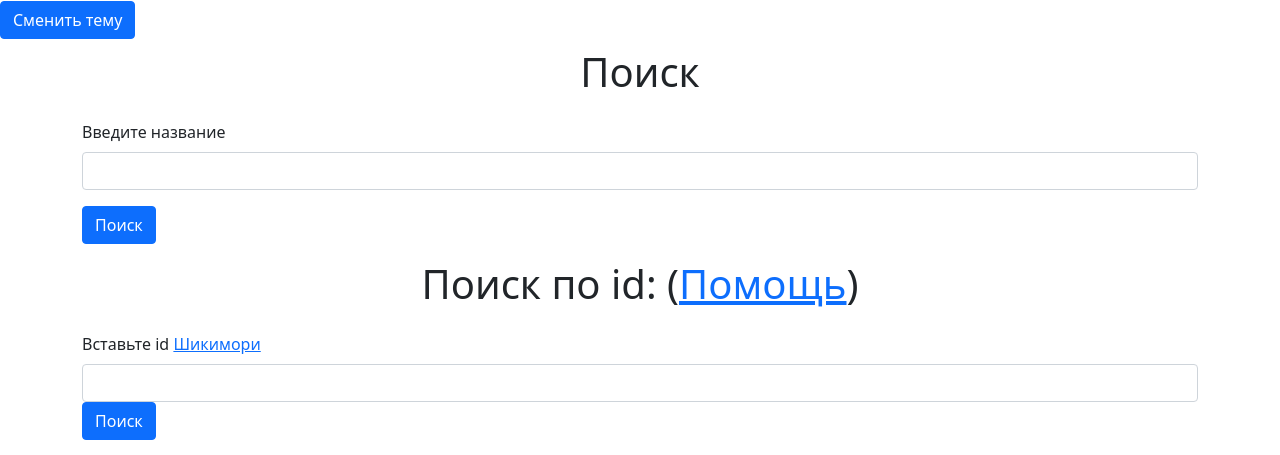
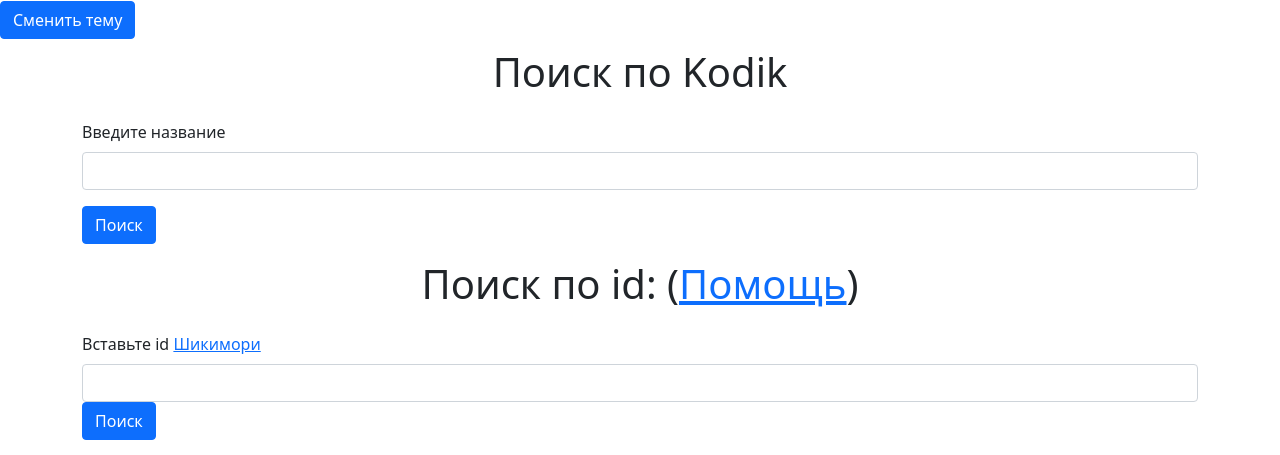
Before and after one commit to YaNesyTortiK/Kodik-Download-Watch, a Flask app: page / in a window 1280 px wide. Shown: the top 455 px of the page. Run offline with Flask 3, Linux system fonts and the light colour scheme; some libraries are stand-ins or nearby versions.

Commit message:
Update lib version to 1.13.3; Additional info about search to user (is serched from kodik or shiki)

```diff
--- a/getters.py
+++ b/getters.py
@@ -12,11 +12,11 @@
 if config.KODIK_TOKEN is None:
     try:
         # Проверяем, может ли токен получить доступ к апи полностью
-        kodik_parser = KodikParser(use_lxml=config.USE_LXML, validate_token=True)
+        kodik_parser = KodikParser(token=KodikParser.get_token(), use_lxml=config.USE_LXML, validate_token=True)
     except errors.TokenError:
         print("Токен неверен для нескольких функций. Поиск будет происходить по шикимори.")
         # Если не может, то без валидации (поиск будет через шики)
-        kodik_parser = KodikParser(use_lxml=config.USE_LXML, validate_token=False)
+        kodik_parser = KodikParser(token=KodikParser.get_token(), use_lxml=config.USE_LXML, validate_token=False)
     else:
         # Если ошибки по токену нет, значит используем поиск по кодику
         USE_KODIK_SEARCH = True
--- a/main.py
+++ b/main.py
@@ -36,7 +36,7 @@
 
 @app.route('/')
 def index():
-    return render_template('index.html', is_dark=session['is_dark'] if "is_dark" in session.keys() else False)
+    return render_template('index.html', is_dark=session['is_dark'] if "is_dark" in session.keys() else False, is_kodik_search=USE_KODIK_SEARCH)
 
 @app.route('/', methods=['POST'])
 def index_form():
@@ -65,9 +65,9 @@
         try:
             # Попытка получить данные с кодика
             s_data = get_search_data(query, token, ch if ch_save or ch_use else None)
-            return render_template('search.html', items=s_data[0], others=s_data[1], is_dark=session['is_dark'] if "is_dark" in session.keys() else False, is_mobile=g.is_mobile)
+            return render_template('search.html', items=s_data[0], others=s_data[1], is_dark=session['is_dark'] if "is_dark" in session.keys() else False, is_mobile=g.is_mobile, is_kodik_search=USE_KODIK_SEARCH)
         except:
-            return render_template('search.html', is_dark=session['is_dark'] if "is_dark" in session.keys() else False, is_mobile=g.is_mobile)
+            return render_template('search.html', is_dark=session['is_dark'] if "is_dark" in session.keys() else False, is_mobile=g.is_mobile, is_kodik_search=USE_KODIK_SEARCH)
     else:
         # Другие базы не поддерживаются (возможно в будущем будут)
         return abort(400)
--- a/requirements.txt
+++ b/requirements.txt
@@ -1,4 +1,4 @@
-anime_parsers_ru==1.13.2
+anime_parsers_ru==1.13.3
 beautifulsoup4==4.12.2
 bidict==0.22.1
 blinker==1.9.0
--- a/templates/index.html
+++ b/templates/index.html
@@ -13,7 +13,11 @@
       <button type="submit" class="btn {% if is_dark %}dark-{% endif %}btn-primary mb-3" style="position:absolute;top:1px">Сменить тему</button>
     </form>
     <div class="container mt-5">
-      <h1 class="text-center mb-4">Поиск</h1>
+      {% if is_kodik_search %}
+        <h1 class="text-center mb-4">Поиск по Kodik</h1>
+      {% else %}
+        <h1 class="text-center mb-4">Поиск по Шикимори</h1>
+      {% endif %}
       <form method="POST" novalidate>
         <div class="mb-3">
           <label for="original-url" class="form-label">Введите название</label>
--- a/templates/search.html
+++ b/templates/search.html
@@ -18,7 +18,11 @@
       </tr>
     </table>
     <div class="container mt-5">
-      <h1 class="text-center mb-4">Поиск</h1>
+      {% if is_kodik_search %}
+        <h1 class="text-center mb-4">Поиск по Kodik</h1>
+      {% else %}
+        <h1 class="text-center mb-4">Поиск по Шикимори</h1>
+      {% endif %}
       <form method="POST" novalidate action="/">
         <div class="mb-3">
           <label for="original-url" class="form-label">Введите название</label>
```
